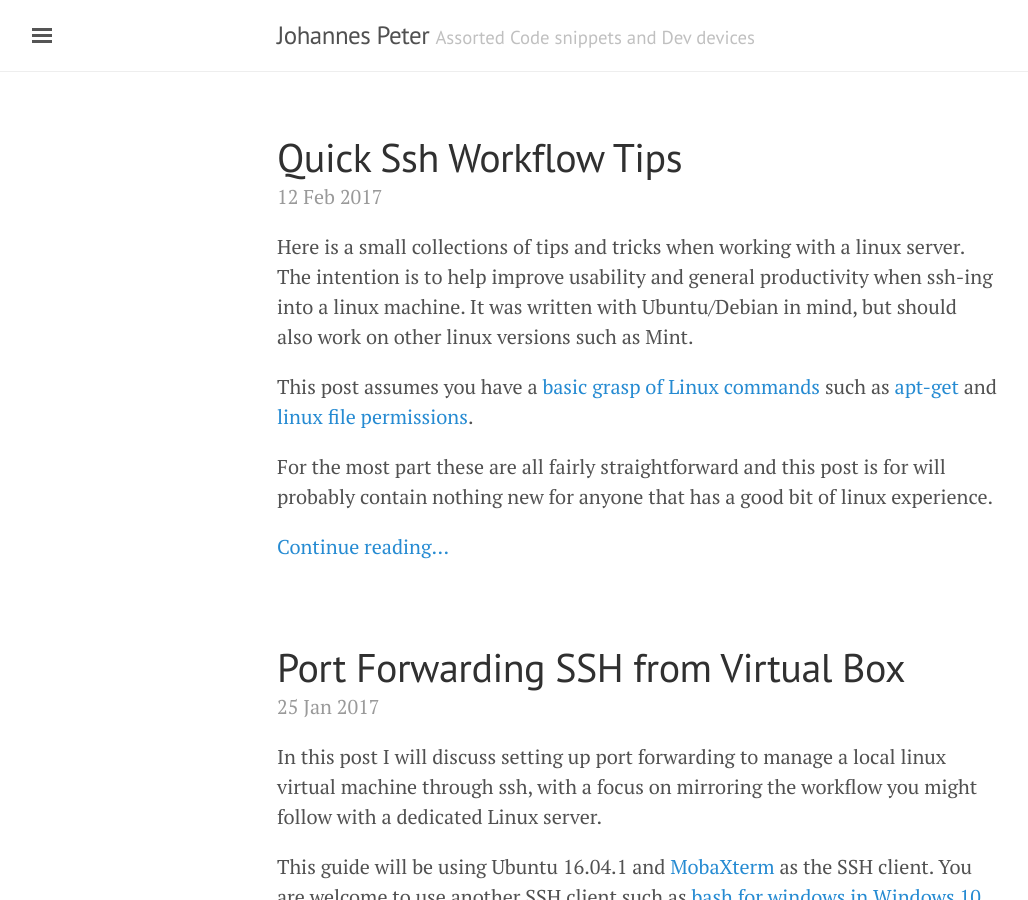
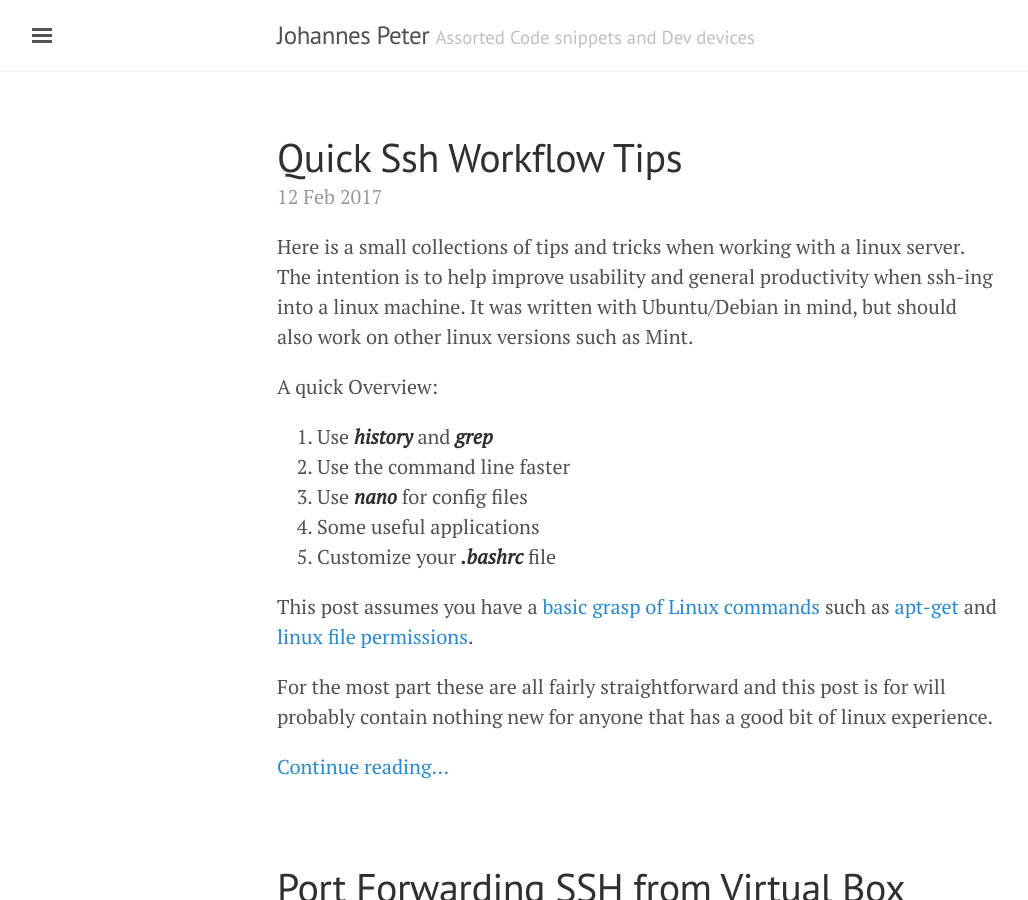
Before and after one commit to JohannesMP/com.johannesmp.blog, a Jekyll site: the page built from index.html, in a window 1280 px wide and 900 px high. Shown: the whole window, without its empty margins (3-1031 px from the left). Built offline with Jekyll 4.4.1, drawn with Linux system fonts in a browser that asks for light colours; nearby versions of some CDN libraries; the list of posts is cut into pages by our own code; comment, search, counter and statistics services are not loaded.

Commit message:
Updated 2017-02-12-Quick-SSH-Workflow-tips.md

`````diff
--- a/_posts/2017-02-12-Quick-SSH-Workflow-tips.md
+++ b/_posts/2017-02-12-Quick-SSH-Workflow-tips.md
@@ -18,6 +18,14 @@
 ---
 Here is a small collections of tips and tricks when working with a linux server. The intention is to help improve usability and general productivity when ssh-ing into a linux machine. It was written with Ubuntu/Debian in mind, but should also work on other linux versions such as Mint.
 
+A quick Overview:
+
+1. Use _**history**_ and _**grep**_
+2. Use the command line faster
+3. Use _**nano**_ for config files
+4. Some useful applications
+5. Customize your _**.bashrc**_ file
+
 This post assumes you have a [basic grasp of Linux commands](http://linuxcommand.org/learning_the_shell.php) such as [apt-get](https://help.ubuntu.com/community/AptGet/Howto) and [linux file permissions](https://help.ubuntu.com/community/FilePermissions).
 
 For the most part these are all fairly straightforward and this post is for will probably contain nothing new for anyone that has a good bit of linux experience.
@@ -27,7 +35,7 @@
 <br />
 
 
-# 1. Use history and grep
+# 1. Use _**history**_ and _**grep**_
 
 Often you may want to look up a command you ran earlier, or even days ago when you were installing something and you want to know exactly what you did (for example if you want to repeat the same steps on another server or VM).
 
@@ -67,7 +75,7 @@
 
 If you had both `~/ReallyReally` and `~/ReallySorta` then typing `~/R`_**TAB**_ would autocomplete to where the two names differ, at which point typing either `R` _**TAB**_ or `S` _**TAB**_ would complete that directory name. This is different from the behavior of the windows commandline, which completes the whole first name, and each tab cycles to the next option.
 
-## Use !!, !$ and !!:n to quickly repeat commands
+## Use _**!!**_, _**!$**_ and _**!!:n**_ to quickly repeat commands
 
 The `!!` macro is replaced by your last command, allowing you to quickly re-run commands with `sudo`:
 ![](https://i.imgur.com/uWofC8b.png)
@@ -79,7 +87,7 @@
 ![](https://i.imgur.com/casgnqE.png)
 
 
-## Use Ctrl+R to auto-complete past commands
+## Use _**Ctrl**_+_**R**_ to auto-complete past commands
 
 As in the windows commandline, you can press the up and down buttons to navigate your most recently run commands.
 
@@ -91,13 +99,13 @@
 
 <br />
 
-# 3. Use Nano for config files
+# 3. Use _**nano**_ for config files
 
 `nano` is probably the easiest linux text editor to get into, and ideal for small config changes. It's what I'll be using in the rest of this tutorial, and there are some small changes you can make to make it more usable.
 
 While learning more full-featured editors such as vi is encouraged if you plan to do serious development on linux servers, nano is really easy to get a hang of.
 
-## Basic Nano Commands
+## Basic _**nano**_ Commands
 
   - Creating/Opening a file:
     nano <filename>
@@ -114,7 +122,7 @@
   - NOTE: `Ctrl`+`Z` will minimize an open document without actually closing it. This is an easy mistake to make when first starting to use nano. To bring it back to the _foreground_ use the command `fg`
 
 
-## Some Nano Configuration changes
+## Some _**nano**_ Configuration changes
 
 Some small changes can be made to the default nano configuration found in /etc/nano/
 
@@ -130,19 +138,50 @@
 <br />
 
 
-# 4. Install TheF*ck
+# 4. Some useful applications
+
+## Use _**htop**_ to view running processes
+
+`htop` is a fantastic interactive process and system resource viewer. Simply install it with:
+
+````
+apt-get install htop
+````
+
+And run it by typing `htop`, and close it with `F10` or the standard `Ctrl`+`C`.
+
+![](https://i.imgur.com/8PDWqXa.png)
+
+- You can view all currently running processes, as well as system Memory Usage, CPU usage, Load Average and system uptime.
+- Press `F6` you can choose what column your processes are sorted by, allowing you to easily identify CPU or Memory hogs:![](https://i.imgur.com/gxptGzN.png)
+- Press `F5` to toggle between sorted mode and tree mode (where child processes are stacked below parent processes)
+- Move the cursor up and down with the arrow keys and hit `F9` to send a signal, such as `Sigterm` to kill a process.
+- Press `F4`, type in a name to filter and hit enter to only display certain processes
+- Press `F2` and use the arrow keys to navigate the configuration settings.
+
+Note that certain processes will only be visible to root, and can only be killed by root, so when necessary run `sudo htop` instead.
+
+## Use _**supervisorctl**_ to easily daemonize
+
+If you ever want to daemonize a script or application so that it runs without supervision, this can be a pain without specialized applications such as `pm2` for `node.js`.
+
+Enter [supervisor](http://supervisord.org/), a powerful solution for managing and running processes without having to resort to writing startup scripts or using screen.
+
+It is far too large to cover here, but it's so painless and useful compared to really any alternative, that it's worth mentioning. I personally use it for running several game servers that don't provide straightforward daemonization.
+
+Here is a good tutorial to get you started if you want to use it: https://www.digitalocean.com/community/tutorials/how-to-install-and-manage-supervisor-on-ubuntu-and-debian-vps
+
+
+
+## Use _**TheF*ck**_ when frustrated
 
 We've all been here:
 
 ![](https://i.imgur.com/P0k81SK.png)
 
- > _AGH!! Yes of course I meant sudo_
+ > _AGH!! Yes of course I meant use sudo_
 
-While you could use the `!!` macro (which stands for the most recent command) to simply re-run the command with sudo:
-
-![](http://i.imgur.com/r7npkyP.png)
-
-You can install [TheFuck](https://github.com/nvbn/thefuck) and simply vent your frustration, and fix your mistake all at the same time:
+While you could use the `!!` macro  to simply re-run the command, you can install [TheFuck](https://github.com/nvbn/thefuck) and simply vent your frustration, and fix your mistake all at the same time:
 
 ![](https://i.imgur.com/HuOF3PG.png)
 
@@ -181,7 +220,7 @@
 <br />
 
 
-# 5. Customize your .bashrc file
+# 5. Customize your _**.bashrc**_ file
 
 Speaking of `~/.bashrc`, there are several useful things you can do here.
 
@@ -207,7 +246,7 @@
 alias upgrade='sudo apt-get upgrade'
 ````
 
-## Change your PATH
+## Change your _**PATH**_
 
 If you plan on installing custom commands and want to make sure they appear in your path, `.bashrc` is where you do so.
 
`````
